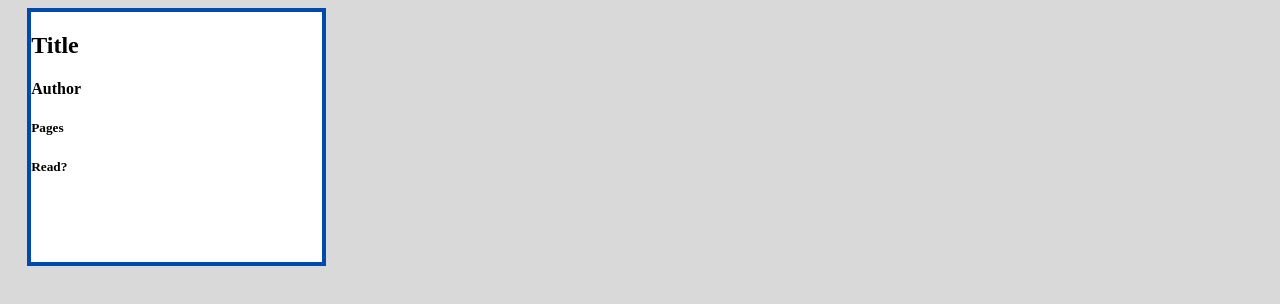
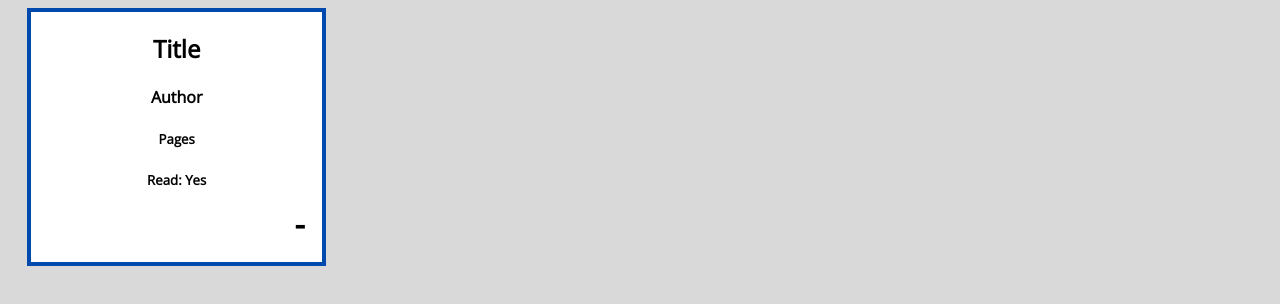
Before and after one commit to nmartinovicaa/library, a plain HTML site: page index.html in a window 1280 px wide. Shown: the part 128-432 px from the top of the page. Drawn offline with nearby package versions, Linux system fonts and the light colour scheme.

Commit message:
added model draft

```diff
--- a/index.html
+++ b/index.html
@@ -19,6 +19,7 @@
             <div class="add-book-button box">
                 + Add Book
             </div>
+
         </div>
         <div class="books">
             <DIV class="book">
@@ -26,17 +27,22 @@
                     <h2>Title</h2>
                     <h4>Author</h4>
                     <h5>Pages</h5>
-                <h5>Read?</h5>
+                    <h5>Read: Yes</h5>
                 </div>
                 <div class="minus">
-
+                    -
                 </div>
             </DIV>
 
 
 
         </div>
+        <dialog>
+            <button autofocus>Close</button>
+            <input type="text">
+          </dialog>
     </div>
+
 </body>
 <script src="script.js"></script>
 
--- a/script.js
+++ b/script.js
@@ -21,3 +21,17 @@ const book3 = new Book('Recursion','Blake Crouch',400,true)
 addBookToLibrary(book3)
 const book4 = new Book('The Splendid and the Vile','Erik Larson',550,false)
 addBookToLibrary(book4)
+
+const dialog = document.querySelector("dialog");
+const showButton = document.querySelector(".add-book-button");
+const closeButton = document.querySelector("dialog button");
+
+// "Show the dialog" button opens the dialog modally
+showButton.addEventListener("click", () => {
+  dialog.showModal();
+});
+
+// "Close" button closes the dialog
+closeButton.addEventListener("click", () => {
+  dialog.close();
+});
--- a/style.css
+++ b/style.css
@@ -3,6 +3,7 @@ body {
     background-color: #D9D9D9;
     display: flex;
     justify-content: center;
+    font-family: 'Open Sans' , serif;
 }
 
 .container {
@@ -21,7 +22,7 @@ body {
     align-items: center;
     color: white;
     font-size: 48px;
-    font-family: 'Open Sans' , serif;
+
 }
 
 .box {
@@ -52,6 +53,10 @@ body {
     justify-content: space-between;
 }
 
+.book-details {
+    text-align: center;
+}
+
 .book {
     height: 250px;
     width: calc(100vw/4 - 29px);
@@ -59,4 +64,24 @@ body {
     border: 4px solid #004AAD;
     display: flex;
     flex-direction: column;
+    align-items: center;
 }
+
+
+
+.minus {
+    display: flex;
+    justify-content: center;
+    align-self: flex-end;
+    height: 10%;
+    width: 10%;
+    font-size: 32px;
+    font-weight: bold;
+    align-items: center;
+    padding-right: 8px;
+}
+
+::backdrop {
+    background-color: black;
+    opacity: 0.6;
+  }
```
Also changed, not shown: 1 other file. Lines whose indentation alone changed are shown as unchanged.
